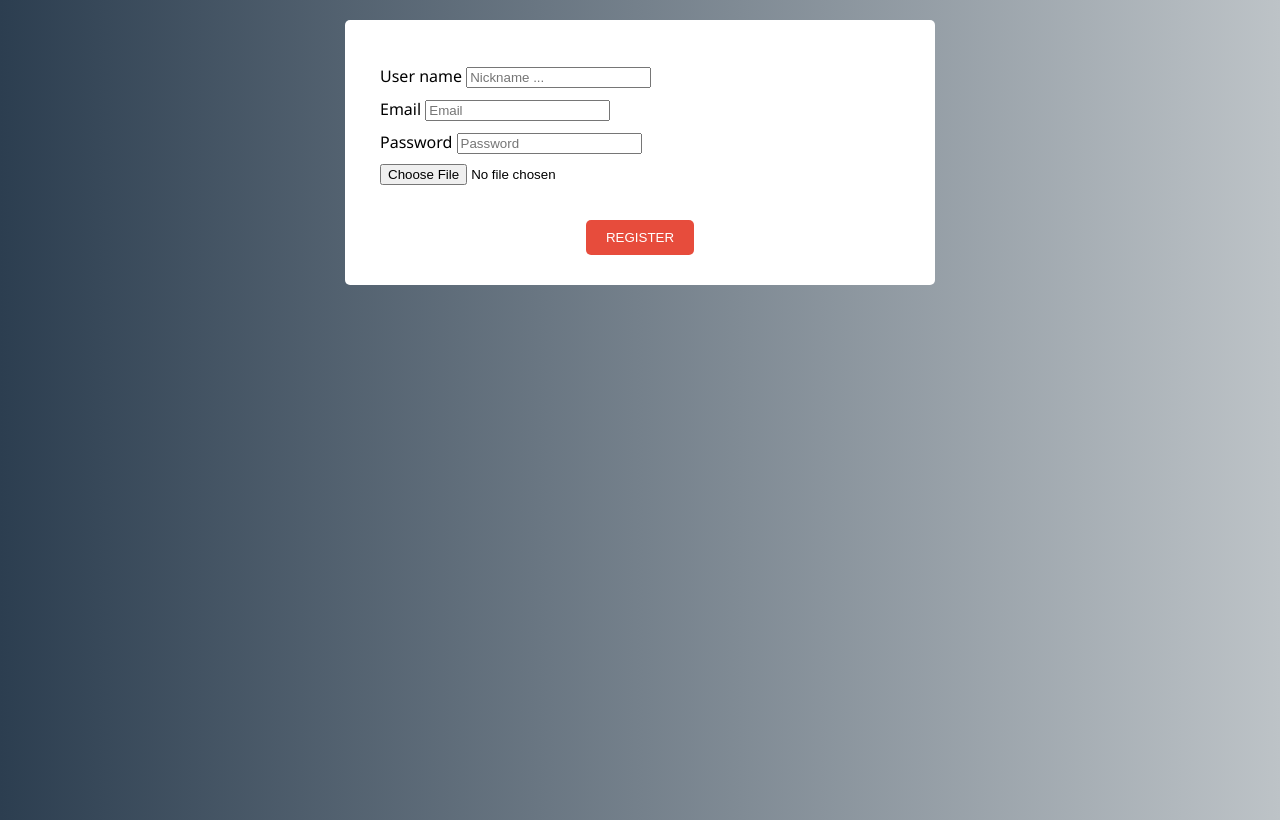
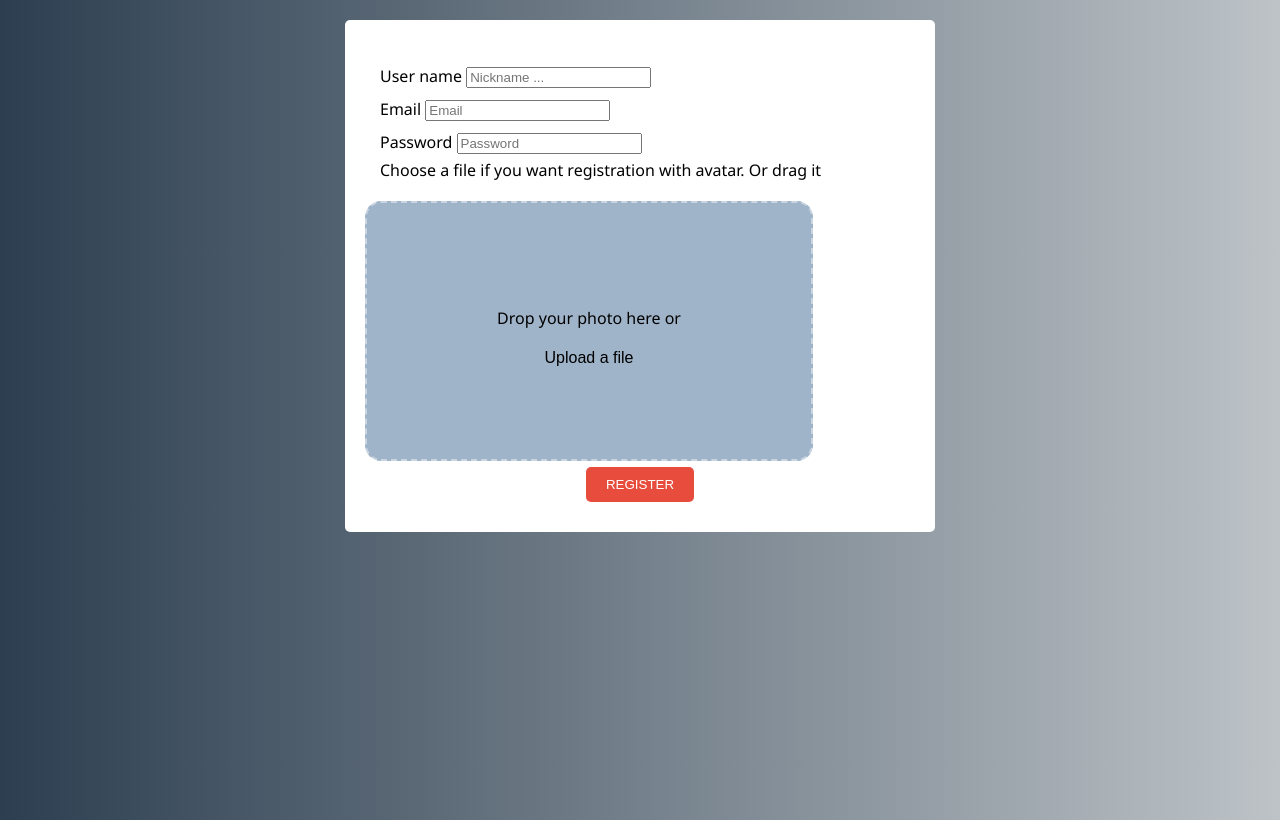
Before and after one commit to Rogamis/jira-react, a React (Create React App) app: page /registration in a window 1280 px wide. Built offline with nearby package versions, Linux system fonts and the light colour scheme.

Commit message:
Drag and drop files on registration page

```diff
--- a/src/routerComponent/registrationsPage.js
+++ b/src/routerComponent/registrationsPage.js
@@ -4,31 +4,59 @@
 import {setEmail, setPassword, setUser, setAvatar ,registration} from "../redux/actions/registrationAction"
 
 function RegistrationForm(props) {
+    const [dragActive, setDragActive] = React.useState(false);
+    const inputRef = React.useRef(null);
+    function handleFile(files) {
+      console.log(files);
+        alert(
+          "You drop photo. If you have completed all fields. Please click Register "
+        );
+    }
 
-      console.log(props)
-    const handleInputChange = (e) => {
-        const {id , value} = e.target;
-        if(id === "lastName"){
-            props.setUser(value);
-        }
-        if(id === "email"){
-            props.setEmail(value);
-        }
-        if(id === "password"){
-            props.setPassword(value);
-        }
-    }
+    const handleDrag = function (e) {
+      e.preventDefault();
+      e.stopPropagation();
+      if (e.type === "dragenter" || e.type === "dragover") {
+        setDragActive(true);
+      } else if (e.type === "dragleave") {
+        setDragActive(false);
+      }
+    };
+
+    const handleDrop = function (e) {
+      e.preventDefault();
+      e.stopPropagation();
+      setDragActive(false);
+      if (e.dataTransfer.files && e.dataTransfer.files[0]) {
+        handleFile(e.dataTransfer.files);
+      }
+    };
+
+    const onButtonClick = () => {
+      inputRef.current.click();
+    };
 
     const handleSubmit  = () => {
         props.registration()
     }
 
     const changeHandler = (event) => {
-    //   setSelectedFile(setAvatar);
-    //   setIsSelected(true);
     console.log(event.target.files[0])
     props.setAvatar(event.target.files[0]);
     };
+
+   const handleInputChange = (e) => {
+     const { id, value } = e.target;
+     if (id === "lastName") {
+       props.setUser(value);
+     }
+     if (id === "email") {
+       props.setEmail(value);
+     }
+     if (id === "password") {
+       props.setPassword(value);
+     }
+   };
 
     return(
         <div className="form">
@@ -45,8 +73,18 @@
                     <label className="form__label" for="password">Password </label>
                     <input className="form__input" type="password"  id="password" value={props.password} onChange = {(e) => handleInputChange(e)} placeholder="Password"/>
                 </div>
-                <input type="file" accept='image/*, .png, .jpg, .gif, .web, .webm,' onChange={changeHandler}></input>
+                <label>Choose a file if you want registration with avatar. Or drag it</label>
             </div>
+          <form id="form-file-upload" onDragEnter={handleDrag} onSubmit={(e) => e.preventDefault()}>
+      <input ref={inputRef} type="file" id="input-file-upload" multiple={true} onChange={changeHandler} />
+      <label id="label-file-upload" htmlFor="input-file-upload" className={dragActive ? "drag-active" : "" }>
+        <div>
+          <p>Drop your photo here or</p>
+          <button className="upload-button" onClick={onButtonClick}>Upload a file</button>
+        </div>
+      </label>
+      { dragActive && <div id="drag-file-element" onDragEnter={handleDrag} onDragLeave={handleDrag} onDragOver={handleDrag} onDrop={handleDrop}></div> }
+    </form>
             <div class="footer">
                 <button onClick={()=>handleSubmit()} type="submit" class="btn">Register</button>
             </div>
@@ -60,7 +98,6 @@
     email: state.regist.email,
     user: state.regist.user,
     password: state.regist.password,
-    // avatar: state.regist.avatar
   };
 };
 
--- a/src/routerComponent/style.css
+++ b/src/routerComponent/style.css
@@ -32,3 +32,55 @@
 .footer{
     text-align: center;
 }
+
+#form-file-upload {
+  height: 16rem;
+  width: 28rem;
+  max-width: 100%;
+  text-align: center;
+  position: relative;
+}
+
+#input-file-upload {
+  display: none;
+}
+
+#label-file-upload {
+  height: 100%;
+  display: flex;
+  align-items: center;
+  justify-content: center;
+  border-width: 2px;
+  border-radius: 1rem;
+  border-style: dashed;
+  border-color: #cbd5e1;
+  background-color: #2152836e;
+}
+
+#label-file-upload.drag-active {
+  background-color: #ffffff;
+}
+
+.upload-button {
+  cursor: pointer;
+  padding: 0.25rem;
+  font-size: 1rem;
+  border: none;
+  font-family: 'Oswald', sans-serif;
+  background-color: transparent;
+}
+
+.upload-button:hover {
+  text-decoration-line: underline;
+}
+
+#drag-file-element {
+  position: absolute;
+  width: 100%;
+  height: 100%;
+  border-radius: 1rem;
+  top: 0px;
+  right: 0px;
+  bottom: 0px;
+  left: 0px;
+}
```
